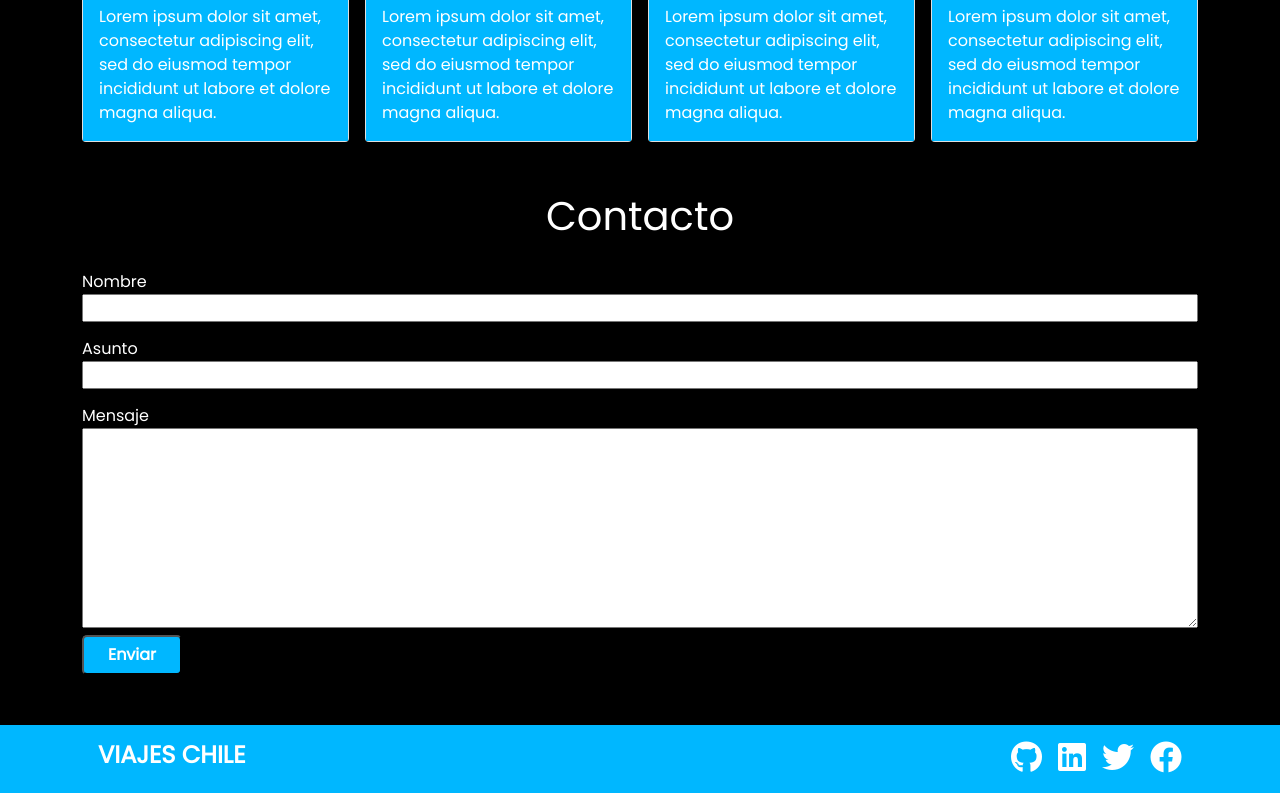
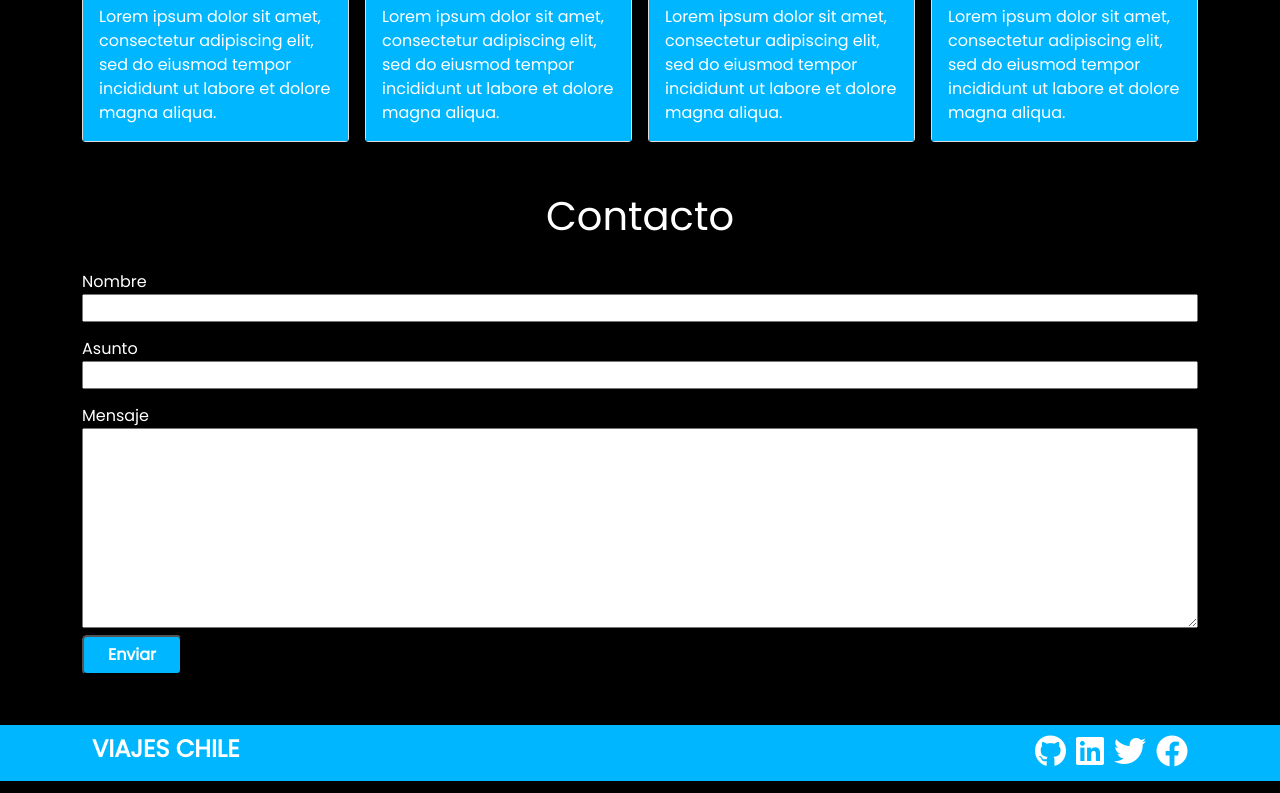
Before and after one commit to LilianaAbreo/viajesChile, a plain HTML site: page index.html in a window 1280 px wide. Shown: the part 1648-2441 px from the top of the page. Drawn offline with nearby package versions, Linux system fonts and the light colour scheme.

Commit message:
Sexto commit arreglo de footer

```diff
--- a/assets/styles.css
+++ b/assets/styles.css
@@ -128,6 +128,18 @@ body{
     margin-top: 50px;
 }
 
+.footer{
+    display: flex;
+    align-items: center;
+    padding: 10px;
+}
+
+.redes{
+    /* ms-auto d-flex gap-3 */
+    margin-left: auto;
+    display: flex;
+    gap: 10px;
+}
 @media (max-width: 768px) {
     .grilla{
         grid-template-columns: 1fr;
@@ -147,4 +159,12 @@ body{
     .grilla-destacados{
         grid-template-columns: 1fr;
     }
+
+    .footer{
+        flex-direction: column;
+    }
+
+    .redes{
+        margin: auto;
+    }
 }
--- a/index.html
+++ b/index.html
@@ -162,9 +162,9 @@
     <!-- Inicio Footer -->
     <footer class="piePagina">
     <div class="container">
-        <div class="d-flex align-items-center p-3">
+        <div class="footer">
         <h4 class="fw-bold">VIAJES CHILE</h4>
-        <div class="ms-auto d-flex gap-3">
+        <div class="redes">
             <a href="https://github.com/Frankcisco99/viajesChile" data-bs-toggle="tooltip" data-bs-placement="top" title="Github">
             <i class="fa-brands fa-github fa-2x"></i>
             </a>
```
Also changed, not shown: assets/img/card2.jpg (added), assets/img/carousel2.jpg (added), assets/img/viajes.svg (added), 5 other files.
